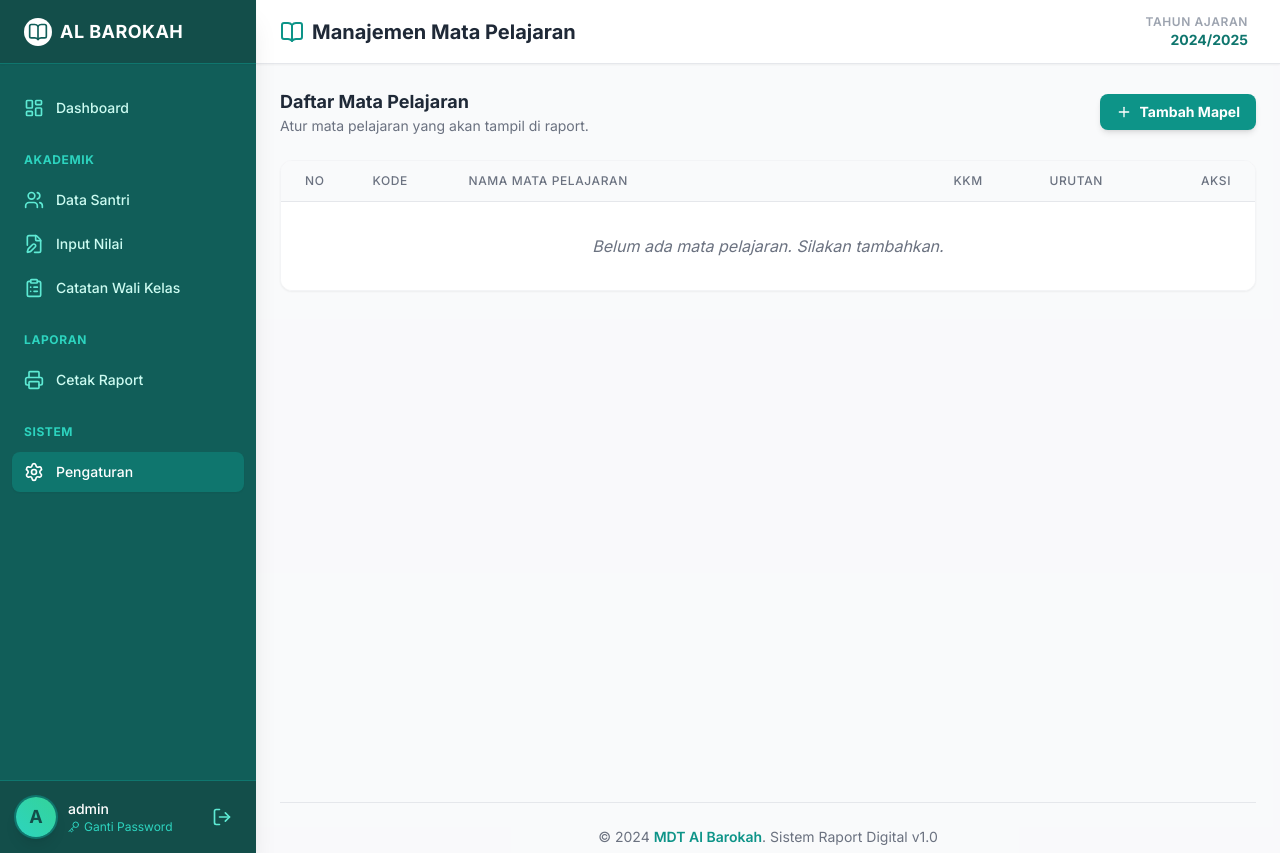
After one commit to Sandiman184/e-raport, a Flask app: page /settings/subjects in a window 1280 px wide. The commit adds this page. Run offline with Flask 3, Linux system fonts and the light colour scheme; a user stored in the database is signed in; some libraries are stand-ins or nearby versions.

Commit message:
Fix: Add Subject Management and Change Password features

```diff
--- a/app/modules/settings/routes.py
+++ b/app/modules/settings/routes.py
@@ -1,7 +1,7 @@
 from flask import render_template, request, flash, redirect, url_for, send_file, current_app
 from flask_login import login_required, current_user
 from . import settings_bp
-from app.models import Setting, Grade, ReportRecord
+from app.models import Setting, Grade, ReportRecord, Subject
 from app.core.extensions import db
 from sqlalchemy import text
 from app.services.backup_service import BackupService
@@ -185,3 +185,77 @@ def index():
 
     # If not POST or if fall through (analyze_prune), render template
     return render_template('pages/settings/index.html', Setting=Setting, backups=backups, years=years, impact_data=impact_data, estimates=estimates)
+
+
+# --- SUBJECT MANAGEMENT ROUTES ---
+
+@settings_bp.route('/subjects', methods=['GET'])
+@login_required
+def subjects_index():
+    subjects = Subject.query.order_by(Subject.order, Subject.id).all()
+    return render_template('pages/settings/subjects.html', subjects=subjects)
+
+@settings_bp.route('/subjects/add', methods=['POST'])
+@login_required
+def add_subject():
+    try:
+        code = request.form.get('code')
+        name = request.form.get('name')
+        kkm = request.form.get('kkm')
+        order = request.form.get('order')
+
+        if Subject.query.filter_by(code=code).first():
+            flash(f'Kode Mapel {code} sudah ada.', 'error')
+            return redirect(url_for('settings.subjects_index'))
+
+        new_subject = Subject(
+            code=code,
+            name=name,
+            kkm=float(kkm) if kkm else 70.0,
+            order=int(order) if order else 0
+        )
+        db.session.add(new_subject)
+        db.session.commit()
+        flash('Mata pelajaran berhasil ditambahkan.', 'success')
+    except Exception as e:
+        db.session.rollback()
+        flash(f'Gagal menambah mapel: {str(e)}', 'error')
+
+    return redirect(url_for('settings.subjects_index'))
+
+@settings_bp.route('/subjects/edit/<int:id>', methods=['POST'])
+@login_required
+def edit_subject(id):
+    subject = Subject.query.get_or_404(id)
+    try:
+        subject.code = request.form.get('code')
+        subject.name = request.form.get('name')
+        subject.kkm = float(request.form.get('kkm'))
+        subject.order = int(request.form.get('order'))
+
+        db.session.commit()
+        flash('Mata pelajaran berhasil diperbarui.', 'success')
+    except Exception as e:
+        db.session.rollback()
+        flash(f'Gagal update mapel: {str(e)}', 'error')
+
+    return redirect(url_for('settings.subjects_index'))
+
+@settings_bp.route('/subjects/delete/<int:id>', methods=['POST'])
+@login_required
+def delete_subject(id):
+    subject = Subject.query.get_or_404(id)
+    try:
+        # Warning: cascading delete might happen or error if constraints exist
+        # Check if grades exist
+        if subject.grades.count() > 0:
+             flash('Tidak dapat menghapus mapel karena sudah ada data nilai terkait.', 'error')
+        else:
+            db.session.delete(subject)
+            db.session.commit()
+            flash('Mata pelajaran berhasil dihapus.', 'success')
+    except Exception as e:
+        db.session.rollback()
+        flash(f'Gagal menghapus mapel: {str(e)}', 'error')
+
+    return redirect(url_for('settings.subjects_index'))
--- a/web/templates/layouts/base.html
+++ b/web/templates/layouts/base.html
@@ -116,7 +116,10 @@
                 </div>
                 <div class="flex-1 min-w-0">
                     <p class="text-sm font-medium text-white truncate">{{ current_user.username }}</p>
-                    <p class="text-xs text-teal-400 truncate">Administrator</p>
+                    <a href="{{ url_for('auth.change_password') }}"
+                        class="text-xs text-teal-400 hover:text-white truncate flex items-center gap-1 transition">
+                        <i data-lucide="key" class="w-3 h-3"></i> Ganti Password
+                    </a>
                 </div>
                 <a href="{{ url_for('auth.logout') }}"
                     class="text-teal-300 hover:text-white p-2 hover:bg-teal-800 rounded-full transition" title="Logout">
--- /dev/null
+++ b/web/templates/pages/settings/subjects.html
@@ -0,0 +1,191 @@
+{% extends "layouts/base.html" %}
+
+{% block title_icon %}<i data-lucide="book-open"></i>{% endblock %}
+{% block title %}Manajemen Mata Pelajaran{% endblock %}
+
+{% block content %}
+<div class="space-y-6">
+
+    <!-- Header & Actions -->
+    <div class="flex flex-col md:flex-row md:items-center justify-between gap-4">
+        <div>
+            <h2 class="text-lg font-bold text-gray-800">Daftar Mata Pelajaran</h2>
+            <p class="text-sm text-gray-500">Atur mata pelajaran yang akan tampil di raport.</p>
+        </div>
+        <div>
+            <button onclick="document.getElementById('modal-add').classList.remove('hidden')"
+                class="px-4 py-2 bg-teal-600 text-white rounded-lg hover:bg-teal-700 text-sm font-bold shadow-md flex items-center transition">
+                <i data-lucide="plus" class="w-4 h-4 mr-2"></i> Tambah Mapel
+            </button>
+        </div>
+    </div>
+
+    <!-- Table Card -->
+    <div class="bg-white rounded-xl shadow-sm border border-gray-100 overflow-hidden">
+        <div class="overflow-x-auto">
+            <table class="min-w-full divide-y divide-gray-200">
+                <thead class="bg-gray-50">
+                    <tr>
+                        <th scope="col" class="px-6 py-3 text-left text-xs font-medium text-gray-500 uppercase tracking-wider w-16">No</th>
+                        <th scope="col" class="px-6 py-3 text-left text-xs font-medium text-gray-500 uppercase tracking-wider w-24">Kode</th>
+                        <th scope="col" class="px-6 py-3 text-left text-xs font-medium text-gray-500 uppercase tracking-wider">Nama Mata Pelajaran</th>
+                        <th scope="col" class="px-6 py-3 text-left text-xs font-medium text-gray-500 uppercase tracking-wider w-24">KKM</th>
+                        <th scope="col" class="px-6 py-3 text-center text-xs font-medium text-gray-500 uppercase tracking-wider w-24">Urutan</th>
+                        <th scope="col" class="px-6 py-3 text-right text-xs font-medium text-gray-500 uppercase tracking-wider w-32">Aksi</th>
+                    </tr>
+                </thead>
+                <tbody class="bg-white divide-y divide-gray-200">
+                    {% for subject in subjects %}
+                    <tr class="hover:bg-gray-50 transition-colors">
+                        <td class="px-6 py-4 whitespace-nowrap text-sm text-gray-500">{{ loop.index }}</td>
+                        <td class="px-6 py-4 whitespace-nowrap">
+                            <span class="px-2 py-1 text-xs font-mono font-semibold bg-gray-100 text-gray-600 rounded">{{ subject.code }}</span>
+                        </td>
+                        <td class="px-6 py-4 whitespace-nowrap text-sm font-medium text-gray-900">{{ subject.name }}</td>
+                        <td class="px-6 py-4 whitespace-nowrap text-sm text-gray-600">{{ subject.kkm }}</td>
+                        <td class="px-6 py-4 whitespace-nowrap text-center text-sm text-gray-600">{{ subject.order }}</td>
+                        <td class="px-6 py-4 whitespace-nowrap text-right text-sm font-medium">
+                            <button onclick="openEditModal('{{ subject.id }}', '{{ subject.code }}', '{{ subject.name }}', '{{ subject.kkm }}', '{{ subject.order }}')"
+                                class="text-blue-600 hover:text-blue-900 mx-1 p-1 hover:bg-blue-50 rounded transition" title="Edit">
+                                <i data-lucide="edit-2" class="w-4 h-4"></i>
+                            </button>
+                            <form action="{{ url_for('settings.delete_subject', id=subject.id) }}" method="post" class="inline" onsubmit="return confirm('Hapus mata pelajaran {{ subject.name }}? Data nilai terkait mungkin akan hilang/error.')">
+                                <input type="hidden" name="csrf_token" value="{{ csrf_token() }}">
+                                <button type="submit" class="text-red-600 hover:text-red-900 mx-1 p-1 hover:bg-red-50 rounded transition" title="Hapus">
+                                    <i data-lucide="trash-2" class="w-4 h-4"></i>
+                                </button>
+                            </form>
+                        </td>
+                    </tr>
+                    {% else %}
+                    <tr>
+                        <td colspan="6" class="px-6 py-8 text-center text-gray-500 italic">
+                            Belum ada mata pelajaran. Silakan tambahkan.
+                        </td>
+                    </tr>
+                    {% endfor %}
+                </tbody>
+            </table>
+        </div>
+    </div>
+</div>
+
+<!-- Modal Add -->
+<div id="modal-add" class="fixed inset-0 z-50 hidden overflow-y-auto" aria-labelledby="modal-title" role="dialog" aria-modal="true">
+    <div class="flex items-end justify-center min-h-screen pt-4 px-4 pb-20 text-center sm:block sm:p-0">
+        <div class="fixed inset-0 bg-gray-500 bg-opacity-75 transition-opacity" aria-hidden="true" onclick="document.getElementById('modal-add').classList.add('hidden')"></div>
+        <span class="hidden sm:inline-block sm:align-middle sm:h-screen" aria-hidden="true">&#8203;</span>
+        <div class="inline-block align-bottom bg-white rounded-lg text-left overflow-hidden shadow-xl transform transition-all sm:my-8 sm:align-middle sm:max-w-lg sm:w-full">
+            <form action="{{ url_for('settings.add_subject') }}" method="post">
+                <input type="hidden" name="csrf_token" value="{{ csrf_token() }}">
+                <div class="bg-white px-4 pt-5 pb-4 sm:p-6 sm:pb-4">
+                    <div class="sm:flex sm:items-start">
+                        <div class="mx-auto flex-shrink-0 flex items-center justify-center h-12 w-12 rounded-full bg-teal-100 sm:mx-0 sm:h-10 sm:w-10">
+                            <i data-lucide="book-open" class="text-teal-600 w-6 h-6"></i>
+                        </div>
+                        <div class="mt-3 text-center sm:mt-0 sm:ml-4 sm:text-left w-full">
+                            <h3 class="text-lg leading-6 font-medium text-gray-900" id="modal-title">Tambah Mata Pelajaran</h3>
+                            <div class="mt-4 space-y-4">
+                                <div>
+                                    <label class="block text-sm font-medium text-gray-700">Kode Mapel</label>
+                                    <input type="text" name="code" required class="mt-1 block w-full border border-gray-300 rounded-md shadow-sm py-2 px-3 focus:outline-none focus:ring-teal-500 focus:border-teal-500 sm:text-sm" placeholder="Contoh: MP1">
+                                </div>
+                                <div>
+                                    <label class="block text-sm font-medium text-gray-700">Nama Mata Pelajaran</label>
+                                    <input type="text" name="name" required class="mt-1 block w-full border border-gray-300 rounded-md shadow-sm py-2 px-3 focus:outline-none focus:ring-teal-500 focus:border-teal-500 sm:text-sm" placeholder="Contoh: Fiqih">
+                                </div>
+                                <div class="grid grid-cols-2 gap-4">
+                                    <div>
+                                        <label class="block text-sm font-medium text-gray-700">KKM</label>
+                                        <input type="number" step="0.1" name="kkm" value="70.0" required class="mt-1 block w-full border border-gray-300 rounded-md shadow-sm py-2 px-3 focus:outline-none focus:ring-teal-500 focus:border-teal-500 sm:text-sm">
+                                    </div>
+                                    <div>
+                                        <label class="block text-sm font-medium text-gray-700">Urutan (Order)</label>
+                                        <input type="number" name="order" value="0" required class="mt-1 block w-full border border-gray-300 rounded-md shadow-sm py-2 px-3 focus:outline-none focus:ring-teal-500 focus:border-teal-500 sm:text-sm">
+                                    </div>
+                                </div>
+                            </div>
+                        </div>
+                    </div>
+                </div>
+                <div class="bg-gray-50 px-4 py-3 sm:px-6 sm:flex sm:flex-row-reverse">
+                    <button type="submit" class="w-full inline-flex justify-center rounded-md border border-transparent shadow-sm px-4 py-2 bg-teal-600 text-base font-medium text-white hover:bg-teal-700 focus:outline-none focus:ring-2 focus:ring-offset-2 focus:ring-teal-500 sm:ml-3 sm:w-auto sm:text-sm">
+                        Simpan
+                    </button>
+                    <button type="button" onclick="document.getElementById('modal-add').classList.add('hidden')" class="mt-3 w-full inline-flex justify-center rounded-md border border-gray-300 shadow-sm px-4 py-2 bg-white text-base font-medium text-gray-700 hover:bg-gray-50 focus:outline-none focus:ring-2 focus:ring-offset-2 focus:ring-teal-500 sm:mt-0 sm:ml-3 sm:w-auto sm:text-sm">
+                        Batal
+                    </button>
+                </div>
+            </form>
+        </div>
+    </div>
+</div>
+
+<!-- Modal Edit -->
+<div id="modal-edit" class="fixed inset-0 z-50 hidden overflow-y-auto" aria-labelledby="modal-title" role="dialog" aria-modal="true">
+    <div class="flex items-end justify-center min-h-screen pt-4 px-4 pb-20 text-center sm:block sm:p-0">
+        <div class="fixed inset-0 bg-gray-500 bg-opacity-75 transition-opacity" aria-hidden="true" onclick="document.getElementById('modal-edit').classList.add('hidden')"></div>
+        <span class="hidden sm:inline-block sm:align-middle sm:h-screen" aria-hidden="true">&#8203;</span>
+        <div class="inline-block align-bottom bg-white rounded-lg text-left overflow-hidden shadow-xl transform transition-all sm:my-8 sm:align-middle sm:max-w-lg sm:w-full">
+            <form id="form-edit" method="post">
+                <input type="hidden" name="csrf_token" value="{{ csrf_token() }}">
+                <div class="bg-white px-4 pt-5 pb-4 sm:p-6 sm:pb-4">
+                    <div class="sm:flex sm:items-start">
+                        <div class="mx-auto flex-shrink-0 flex items-center justify-center h-12 w-12 rounded-full bg-blue-100 sm:mx-0 sm:h-10 sm:w-10">
+                            <i data-lucide="edit-3" class="text-blue-600 w-6 h-6"></i>
+                        </div>
+                        <div class="mt-3 text-center sm:mt-0 sm:ml-4 sm:text-left w-full">
+                            <h3 class="text-lg leading-6 font-medium text-gray-900" id="modal-title">Edit Mata Pelajaran</h3>
+                            <div class="mt-4 space-y-4">
+                                <div>
+                                    <label class="block text-sm font-medium text-gray-700">Kode Mapel</label>
+                                    <input type="text" id="edit-code" name="code" required class="mt-1 block w-full border border-gray-300 rounded-md shadow-sm py-2 px-3 focus:outline-none focus:ring-blue-500 focus:border-blue-500 sm:text-sm">
+                                </div>
+                                <div>
+                                    <label class="block text-sm font-medium text-gray-700">Nama Mata Pelajaran</label>
+                                    <input type="text" id="edit-name" name="name" required class="mt-1 block w-full border border-gray-300 rounded-md shadow-sm py-2 px-3 focus:outline-none focus:ring-blue-500 focus:border-blue-500 sm:text-sm">
+                                </div>
+                                <div class="grid grid-cols-2 gap-4">
+                                    <div>
+                                        <label class="block text-sm font-medium text-gray-700">KKM</label>
+                                        <input type="number" step="0.1" id="edit-kkm" name="kkm" required class="mt-1 block w-full border border-gray-300 rounded-md shadow-sm py-2 px-3 focus:outline-none focus:ring-blue-500 focus:border-blue-500 sm:text-sm">
+                                    </div>
+                                    <div>
+                                        <label class="block text-sm font-medium text-gray-700">Urutan (Order)</label>
+                                        <input type="number" id="edit-order" name="order" required class="mt-1 block w-full border border-gray-300 rounded-md shadow-sm py-2 px-3 focus:outline-none focus:ring-blue-500 focus:border-blue-500 sm:text-sm">
+                                    </div>
+                                </div>
+                            </div>
+                        </div>
+                    </div>
+                </div>
+                <div class="bg-gray-50 px-4 py-3 sm:px-6 sm:flex sm:flex-row-reverse">
+                    <button type="submit" class="w-full inline-flex justify-center rounded-md border border-transparent shadow-sm px-4 py-2 bg-blue-600 text-base font-medium text-white hover:bg-blue-700 focus:outline-none focus:ring-2 focus:ring-offset-2 focus:ring-blue-500 sm:ml-3 sm:w-auto sm:text-sm">
+                        Update
+                    </button>
+                    <button type="button" onclick="document.getElementById('modal-edit').classList.add('hidden')" class="mt-3 w-full inline-flex justify-center rounded-md border border-gray-300 shadow-sm px-4 py-2 bg-white text-base font-medium text-gray-700 hover:bg-gray-50 focus:outline-none focus:ring-2 focus:ring-offset-2 focus:ring-blue-500 sm:mt-0 sm:ml-3 sm:w-auto sm:text-sm">
+                        Batal
+                    </button>
+                </div>
+            </form>
+        </div>
+    </div>
+</div>
+
+<script>
+    function openEditModal(id, code, name, kkm, order) {
+        document.getElementById('edit-code').value = code;
+        document.getElementById('edit-name').value = name;
+        document.getElementById('edit-kkm').value = kkm;
+        document.getElementById('edit-order').value = order;
+
+        // Update Action URL
+        const form = document.getElementById('form-edit');
+        form.action = "{{ url_for('settings.index') }}/subjects/" + id + "/edit"; // Assuming logic later
+        // Just in case relative path
+        form.action = "/settings/subjects/edit/" + id;
+
+        document.getElementById('modal-edit').classList.remove('hidden');
+    }
+</script>
+{% endblock %}
```
Also changed, not shown: app/modules/auth/routes.py (+32 -0 lines), web/templates/pages/auth/change_password.html (added, +65 -0 lines), web/templates/pages/settings/index.html (+86 -27 lines).
